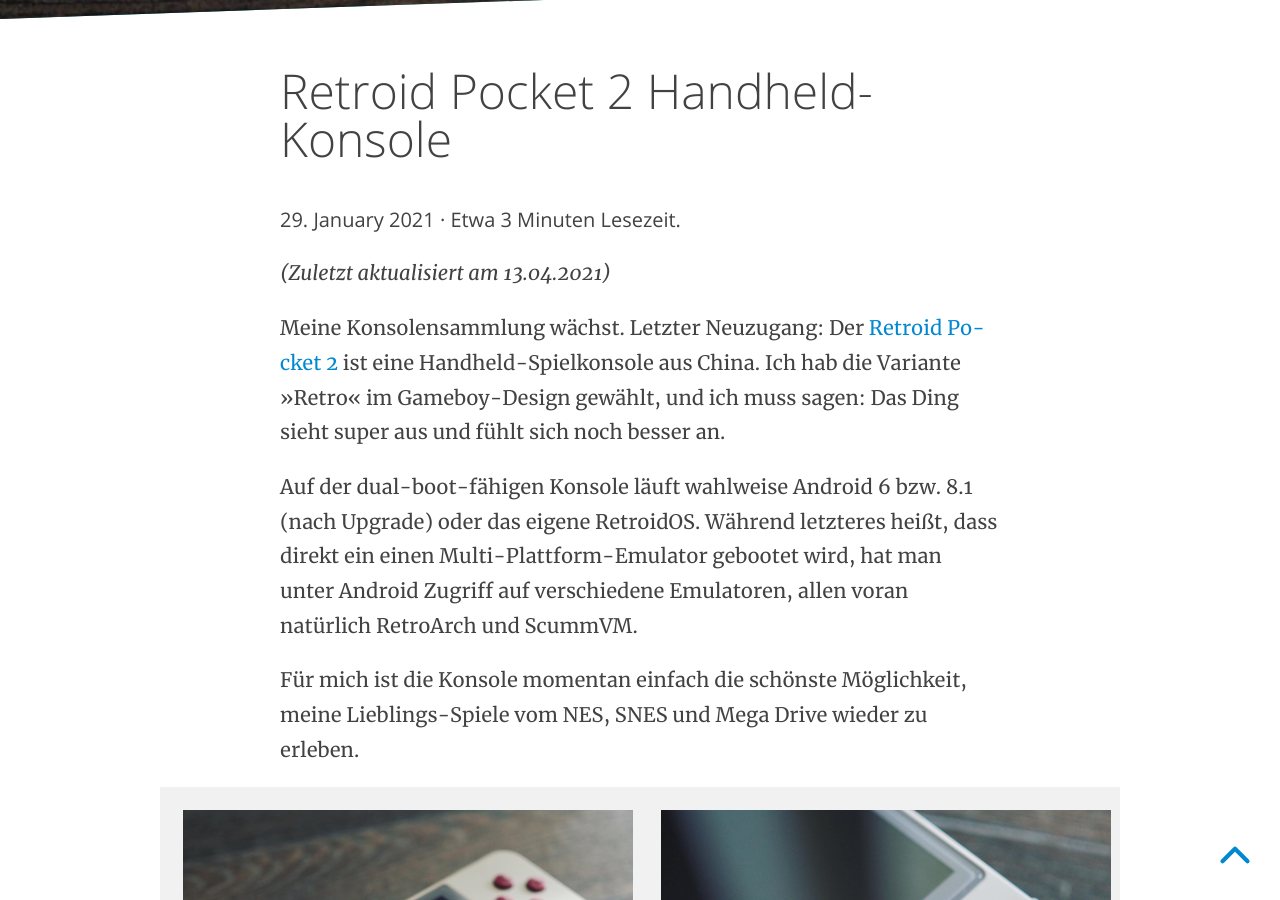
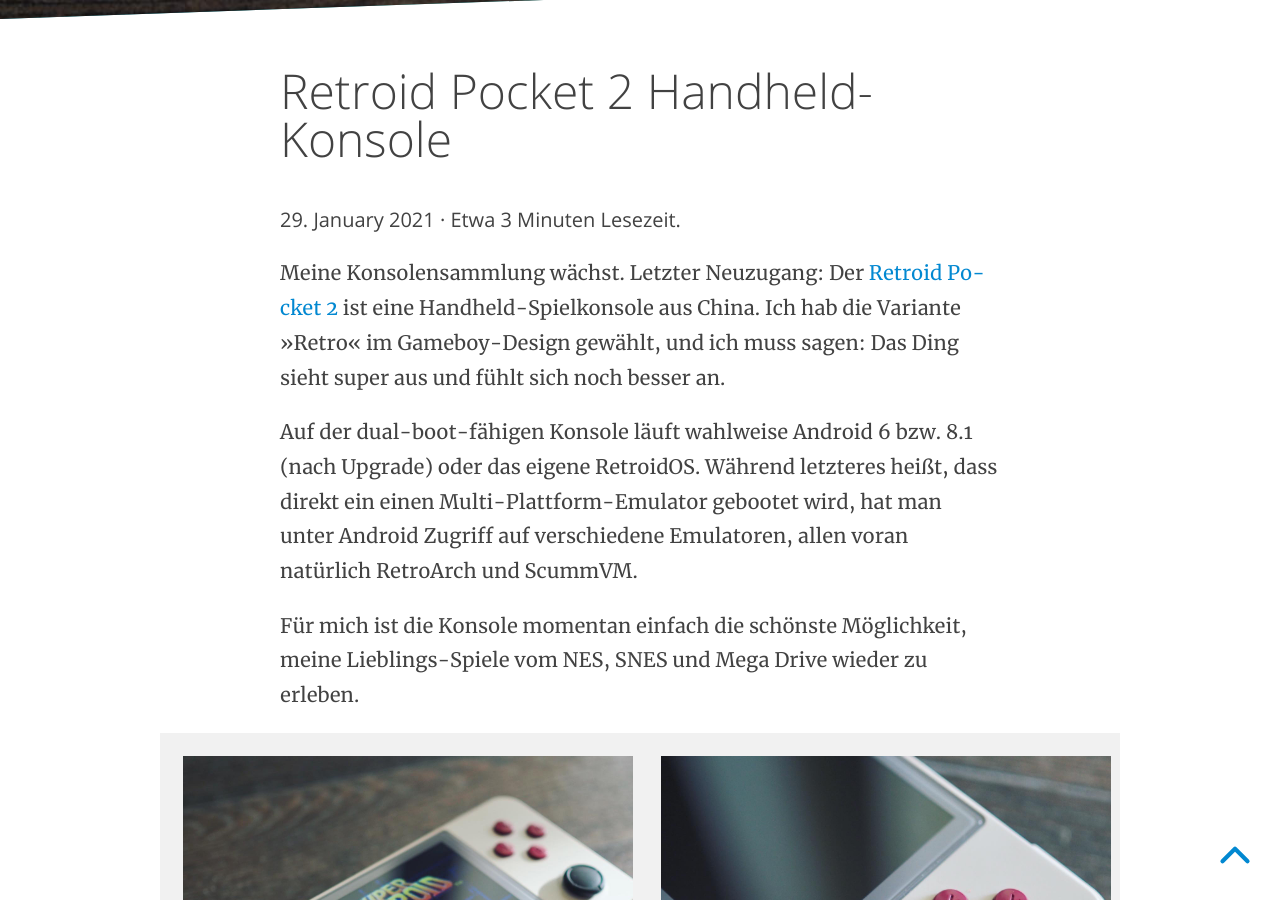
Before and after one commit to marc2o/marc2o.github.io, a Jekyll site: the page built from _posts/2021-01-29-Retroid-Pocket-2-Handeheld-Konsole.md, in a window 1280 px wide and 900 px high, scrolled down 746 px. Built offline with Jekyll 4.4.1, drawn with Linux system fonts in a browser that asks for light colours.

Commit message:
Update 2021-01-29-Retroid-Pocket-2-Handeheld-Konsole.md

```diff
--- a/_posts/2021-01-29-Retroid-Pocket-2-Handeheld-Konsole.md
+++ b/_posts/2021-01-29-Retroid-Pocket-2-Handeheld-Konsole.md
@@ -5,8 +5,6 @@
 title: Retroid Pocket 2 Handheld-Konsole
 author: marc2o
 ---
-
-_(Zuletzt aktualisiert am 13.04.2021)_
 
 Meine Konsolensammlung wächst. Letzter Neuzugang: Der [Retroid Pocket 2](https://www.goretroid.com) ist eine Handheld-Spielkonsole aus China. Ich hab die Variante »Retro« im Gameboy-Design gewählt, und ich muss sagen: Das Ding sieht super aus und fühlt sich noch besser an.
 
```
